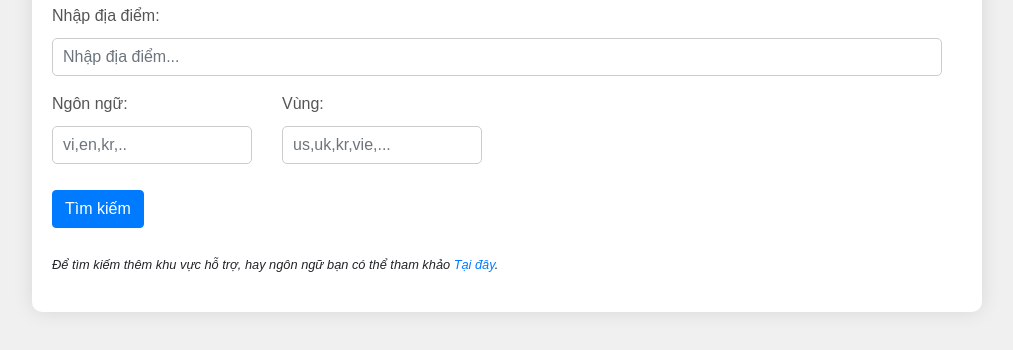
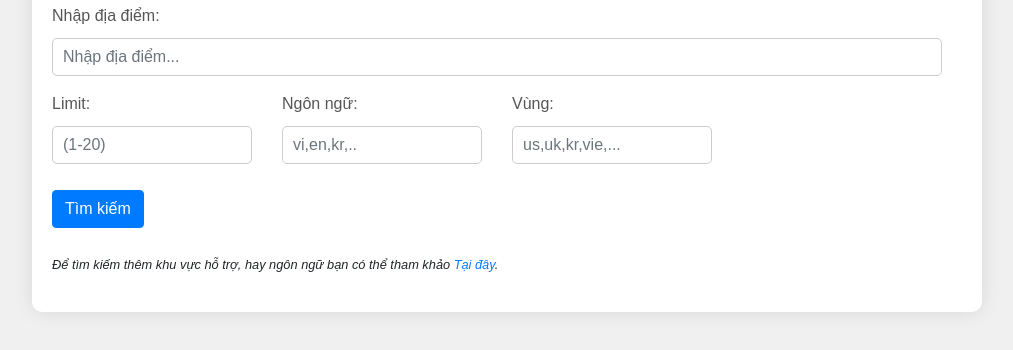
Before and after one commit to tiendk195/Search2Easy, a plain HTML site: page index.html in a window 1280 px wide. Shown: the part 136-486 px from the top of the page, without its empty margins (133-1146 px from the left). Drawn offline with nearby package versions, Linux system fonts and the light colour scheme.

Commit message:
thrid commit

```diff
--- a/index.html
+++ b/index.html
@@ -27,6 +27,15 @@
         />
       </div>
       <div class="form-row">
+        <div class="form-group col-md-3">
+          <label for="limit">Limit:</label>
+          <input
+            type="text"
+            class="form-control"
+            id="limit"
+            placeholder="(1-20)"
+          />
+        </div>
         <div class="form-group col-md-3">
           <label for="language">Ngôn ngữ:</label>
           <input
--- a/script.js
+++ b/script.js
@@ -1,6 +1,7 @@
 document.addEventListener("DOMContentLoaded", () => {
   const searchBtn = document.getElementById("searchBtn");
   const locationInput = document.getElementById("location");
+  const limitInput = document.getElementById("limit");
   const languageInput = document.getElementById("language");
   const regionInput = document.getElementById("region");
   const resultsDiv = document.getElementById("results");
@@ -17,7 +18,7 @@ document.addEventListener("DOMContentLoaded", () => {
     const language = languageInput.value.trim() || "en";
     const region = regionInput.value.trim() || "us";
 
-    const url = `https://local-business-data.p.rapidapi.com/search?query=${formattedLocation}&limit=15&lat=37.359428&lng=-121.925337&zoom=13&language=${language}&region=${region}`;
+    const url = `https://local-business-data.p.rapidapi.com/search?query=${formattedLocation}&limit=${limit}&lat=37.359428&lng=-121.925337&zoom=13&language=${language}&region=${region}`;
 
     const options = {
       method: "GET",
```
